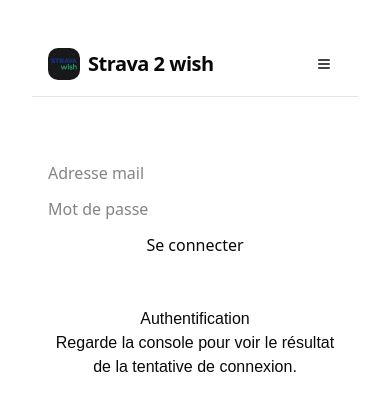
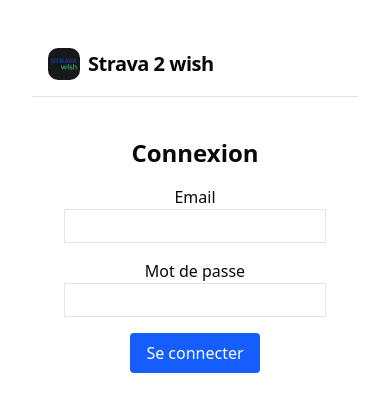
Before and after one commit to Ethan-Gaut/strava-de-wish, a React (Vite) app: page /login in a window 390 px wide. Shown: the top 412 px of the page. Built offline with nearby package versions, Linux system fonts and the light colour scheme.

Commit message:
deco et co

```diff
--- a/src/components/Authentification.jsx
+++ b/src/components/Authentification.jsx
@@ -1,6 +1,5 @@
-// Authentification.jsx
 import React, { useEffect } from "react";
-import { useAuth } from "../context/authContext"; // ajuster le chemin si nécessaire
+import { useAuth } from "../context/authContext";
 
 const Authentification = ({ mail, mot_de_passe }) => {
   const { login } = useAuth();
@@ -30,9 +29,7 @@ const Authentification = ({ mail, mot_de_passe }) => {
       }}
     >
       <h1>Authentification</h1>
-      <p>
-        Regarde la console pour voir le résultat de la tentative de connexion.
-      </p>
+      <p>{}</p>
     </div>
   );
 };
--- a/src/components/MainLayout.jsx
+++ b/src/components/MainLayout.jsx
@@ -1,15 +1,33 @@
 import React from "react";
-import { Outlet, Link, useLocation } from "react-router-dom";
+import { Outlet, Link, useLocation, useNavigate } from "react-router-dom";
 import { Home, User, Activity } from "lucide-react";
 import { Button } from "./ui/button";
+import { useAuth } from "../context/authContext";
 
 const MainLayout = () => {
   const location = useLocation();
+  const navigate = useNavigate();
+  const { user, logout } = useAuth();
 
-  const navItems = [
+  const handleLogout = () => {
+    logout();
+    navigate("/");
+  };
+
+  const navItems = user
+    ? [
         { path: "/", label: "Accueil", icon: Home },
         { path: "/seances", label: "Séances", icon: Activity },
         { path: "/profil", label: "Profil", icon: User },
+        {
+          path: "/",
+          label: "Se deconnecter",
+          icon: User,
+          action: handleLogout,
+        },
+      ]
+    : [
+        { path: "/", label: "Accueil", icon: Home },
         { path: "/login", label: "Se connecter", icon: User },
       ];
 
@@ -39,38 +57,27 @@ const MainLayout = () => {
 
               return (
                 <Button
-                  key={item.path}
+                  key={item.label}
                   variant={isActive ? "default" : "ghost"}
                   size="sm"
-                  asChild
                   className="h-9"
+                  onClick={item.action ? item.action : undefined}
+                  asChild={!item.action}
                 >
+                  {item.action ? (
+                    <div className="flex items-center gap-2 cursor-pointer">
+                      <Icon className="h-4 w-4" />
+                      {item.label}
+                    </div>
+                  ) : (
                     <Link to={item.path} className="flex items-center gap-2">
                       <Icon className="h-4 w-4" />
                       {item.label}
                     </Link>
+                  )}
                 </Button>
               );
             })}
-          </div>
-
-          {/* Mobile Navigation */}
-          <div className="flex md:hidden">
-            <Button variant="ghost" size="icon" className="h-9 w-9">
-              <svg
-                className="h-4 w-4"
-                fill="none"
-                stroke="currentColor"
-                viewBox="0 0 24 24"
-              >
-                <path
-                  strokeLinecap="round"
-                  strokeLinejoin="round"
-                  strokeWidth={2}
-                  d="M4 6h16M4 12h16M4 18h16"
-                />
-              </svg>
-            </Button>
           </div>
         </div>
       </nav>
--- a/src/context/authContext.jsx
+++ b/src/context/authContext.jsx
@@ -1,27 +1,26 @@
-// authContext.jsx
-import React, { createContext, useContext } from "react";
+import React, { createContext, useContext, useState } from "react";
 import { databases, databaseId, collectionId } from "../lib/appwrite";
 import { Query } from "appwrite";
 
-// Création du contexte
 const Auth = createContext();
 
-// Provider
 export const AuthContext = ({ children }) => {
+  const [user, setUser] = useState(null);
+
   const login = async (mail, mot_de_passe) => {
     try {
       const response = await databases.listDocuments(databaseId, collectionId, [
         Query.equal("mail", mail),
-        Query.equal("mot_de_passe", mot_de_passe), // ⚠️ Assure-toi que ce champ existe et est filterable
+        Query.equal("mot_de_passe", mot_de_passe),
       ]);
 
       if (response.documents.length > 0) {
-        // Connexion réussie
-        console.log("Connexion réussie :", response.documents[0]);
-        return { success: true, user: response.documents[0] };
+        const userDoc = response.documents[0];
+        setUser(userDoc);
+        console.log("Connexion réussie :", userDoc);
+        return { success: true, user: userDoc };
       } else {
-        // Aucune correspondance
-        console.log("mail ou mot de passe incorrect");
+        console.log("test error ");
         return { success: false, message: "mail ou mot de passe incorrect" };
       }
     } catch (err) {
@@ -30,10 +29,13 @@ export const AuthContext = ({ children }) => {
     }
   };
 
-  const contextValues = { login };
+  const logout = () => {
+    setUser(null);
+  };
+
+  const contextValues = { login, logout, user };
 
   return <Auth.Provider value={contextValues}>{children}</Auth.Provider>;
 };
 
-// Hook pour accéder au contexte
 export const useAuth = () => useContext(Auth);
--- a/src/pages/login.jsx
+++ b/src/pages/login.jsx
@@ -1,43 +1,69 @@
-import { useEffect, useState } from "react";
+import React, { useState } from "react";
+import { useNavigate } from "react-router-dom";
 import { useAuth } from "../context/authContext";
-import Authentification from "../components/Authentification";
 
 export const Login = () => {
+  const { login } = useAuth();
+  const navigate = useNavigate();
+
   const [mail, setMail] = useState("");
-  const [motDePasse, setMotDePasse] = useState("");
-  const { login } = useAuth();
-  console.log("mail", mail);
-  console.log("mot de passe", motDePasse);
+  const [mot_de_passe, setMotDePasse] = useState("");
+  const [error, setError] = useState("");
 
   const handleSubmit = async (e) => {
     e.preventDefault();
-    const formData = new FormData(e.target);
-    login(formData.get("mail"), formData.get("mot_de_passe"));
+
+    const result = await login(mail, mot_de_passe);
+
+    if (result.success) {
+      navigate("/");
+    } else {
+      setError(result.message);
+    }
   };
 
   return (
-    <>
-      <form
-        onSubmit={handleSubmit}
-        className="flex flex-col gap-3 max-w-sm mx-auto mt-10"
-      >
-        <input
-          type="email"
-          placeholder="Adresse mail"
-          name="mail"
-          required
-          onChange={(e) => setMail(e.target.value)}
-        />
-        <input
-          type="password"
-          placeholder="Mot de passe"
-          name="mot_de_passe"
-          required
-          onChange={(e) => setMotDePasse(e.target.value)}
-        />
-        <button type="submit">Se connecter</button>
+    <div className="max-w-md mx-auto p-4">
+      <h1 className="text-2xl font-bold mb-4">Connexion</h1>
+
+      {error && (
+        <div className="mb-4 text-red-500 border border-red-300 p-2 rounded bg-red-50">
+          {error}
+        </div>
+      )}
+
+      <form onSubmit={handleSubmit} className="space-y-4">
+        <div>
+          <label htmlFor="email">Email</label>
+          <input
+            id="email"
+            type="email"
+            value={mail}
+            onChange={(e) => setMail(e.target.value)}
+            className="w-full border px-2 py-1"
+            required
+          />
+        </div>
+
+        <div>
+          <label htmlFor="password">Mot de passe</label>
+          <input
+            id="password"
+            type="password"
+            value={mot_de_passe}
+            onChange={(e) => setMotDePasse(e.target.value)}
+            className="w-full border px-2 py-1"
+            required
+          />
+        </div>
+
+        <button
+          type="submit"
+          className="bg-blue-600 text-white px-4 py-2 rounded hover:bg-blue-700"
+        >
+          Se connecter
+        </button>
       </form>
-      <Authentification />
-    </>
+    </div>
   );
 };
```
Lines whose indentation alone changed are shown as unchanged.
